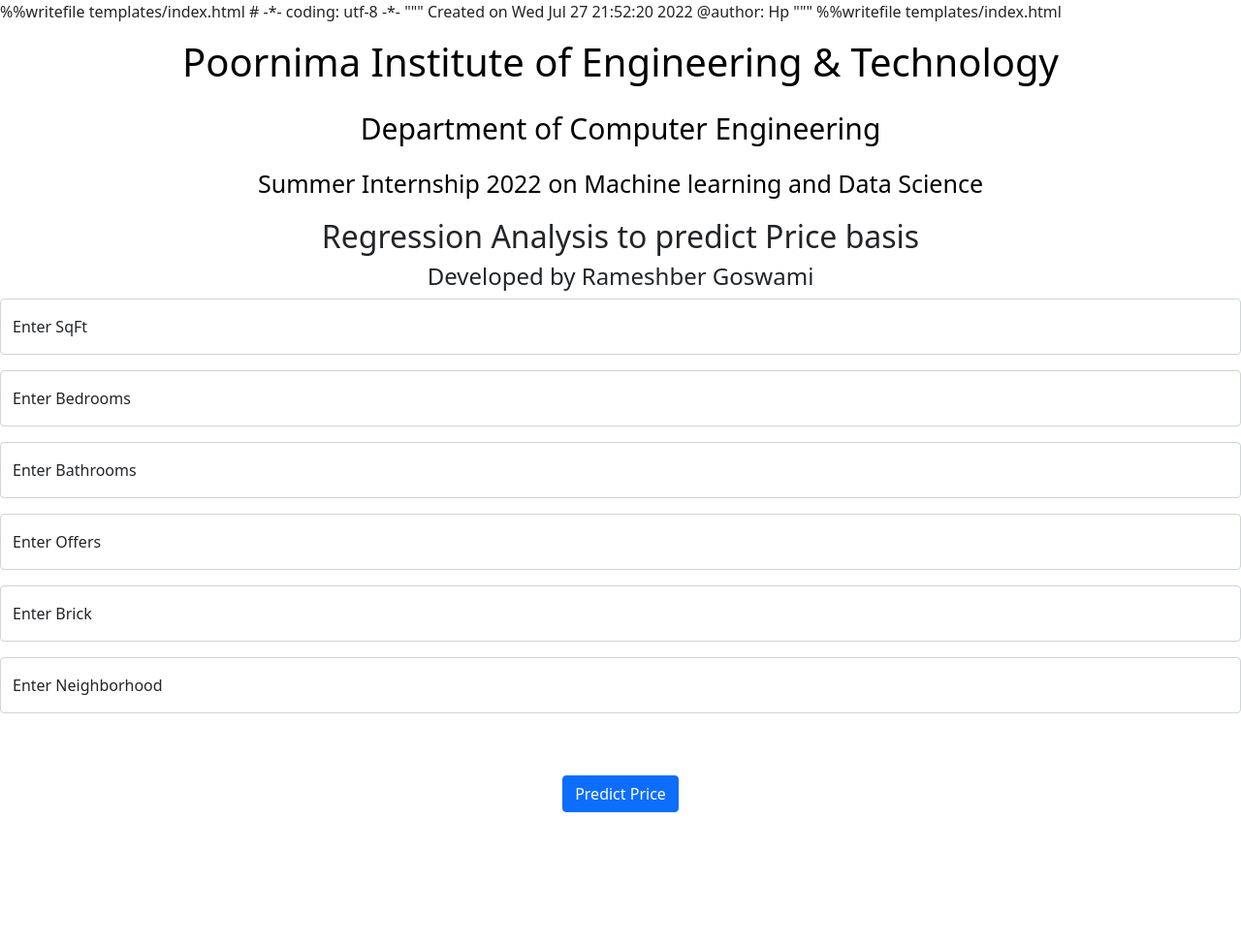
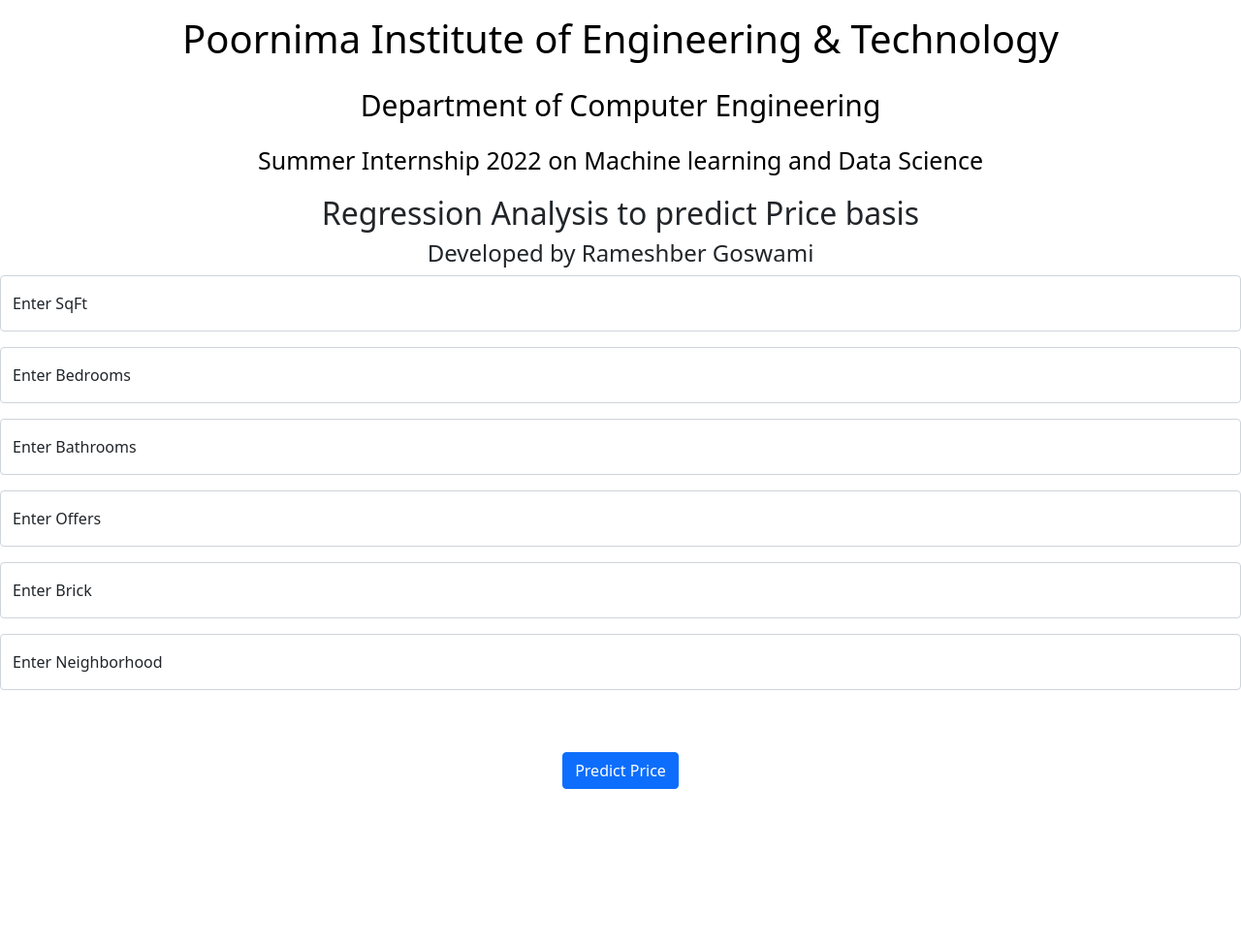
Before and after one commit to Rameshber/House-Price-Prediction-2-Linear-Regression, a Flask app: page / in a window 1280 px wide. Shown: the whole page at 97% size. After the commit the page ends 814 px from the top, so only its background shows below. Run offline with Flask 2, Linux system fonts and the light colour scheme; parts of the project's set-up code (start-up, migrations or seed data) failed here and were passed over.

Commit message:
Update index.html

```diff
--- a/templates/index.html
+++ b/templates/index.html
@@ -1,13 +1,4 @@
-%%writefile templates/index.html
 
-# -*- coding: utf-8 -*-
-"""
-Created on Wed Jul 27 21:52:20 2022
-
-@author: Hp
-"""
-
-%%writefile templates/index.html
 
 <!DOCTYPE html>
 <html >
```
